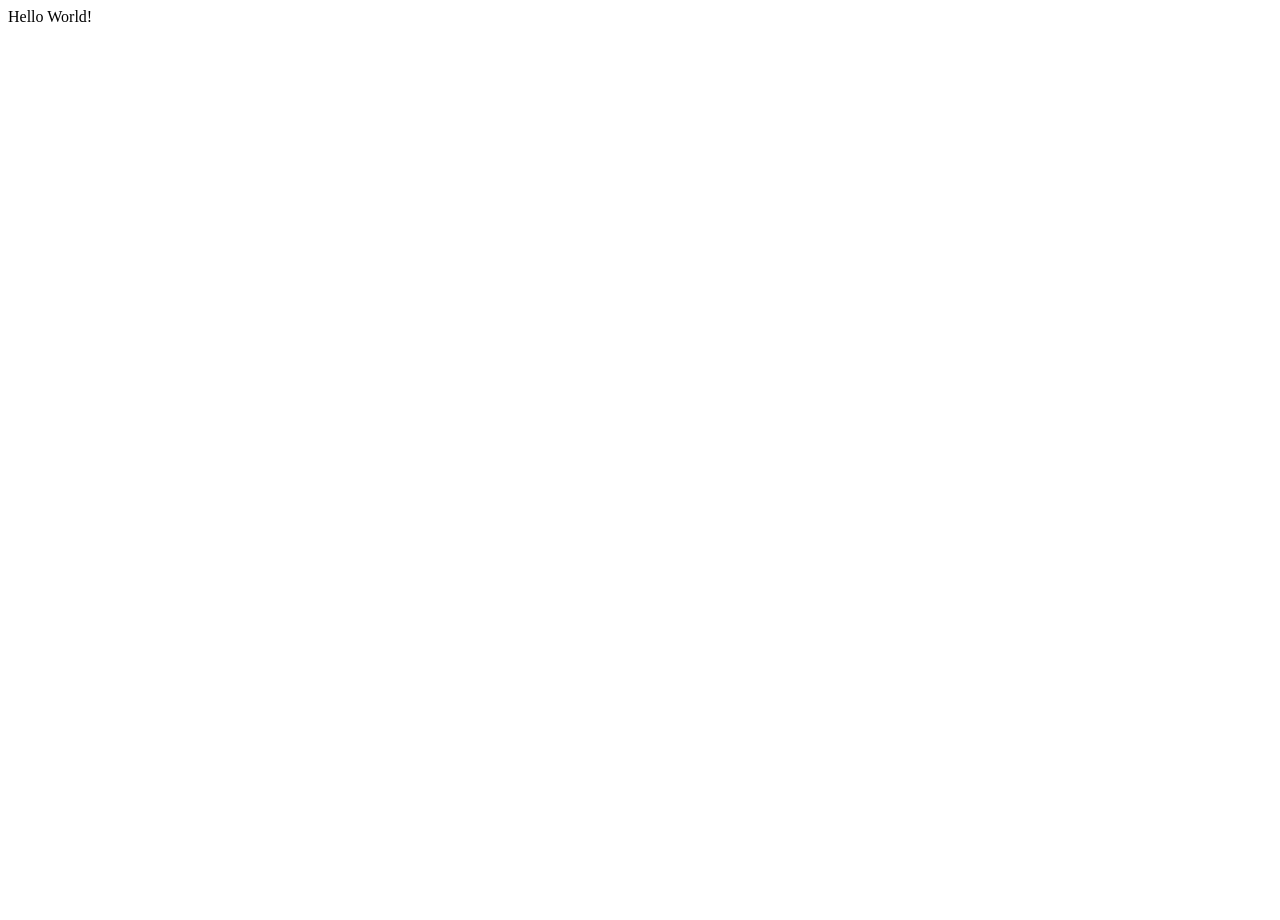
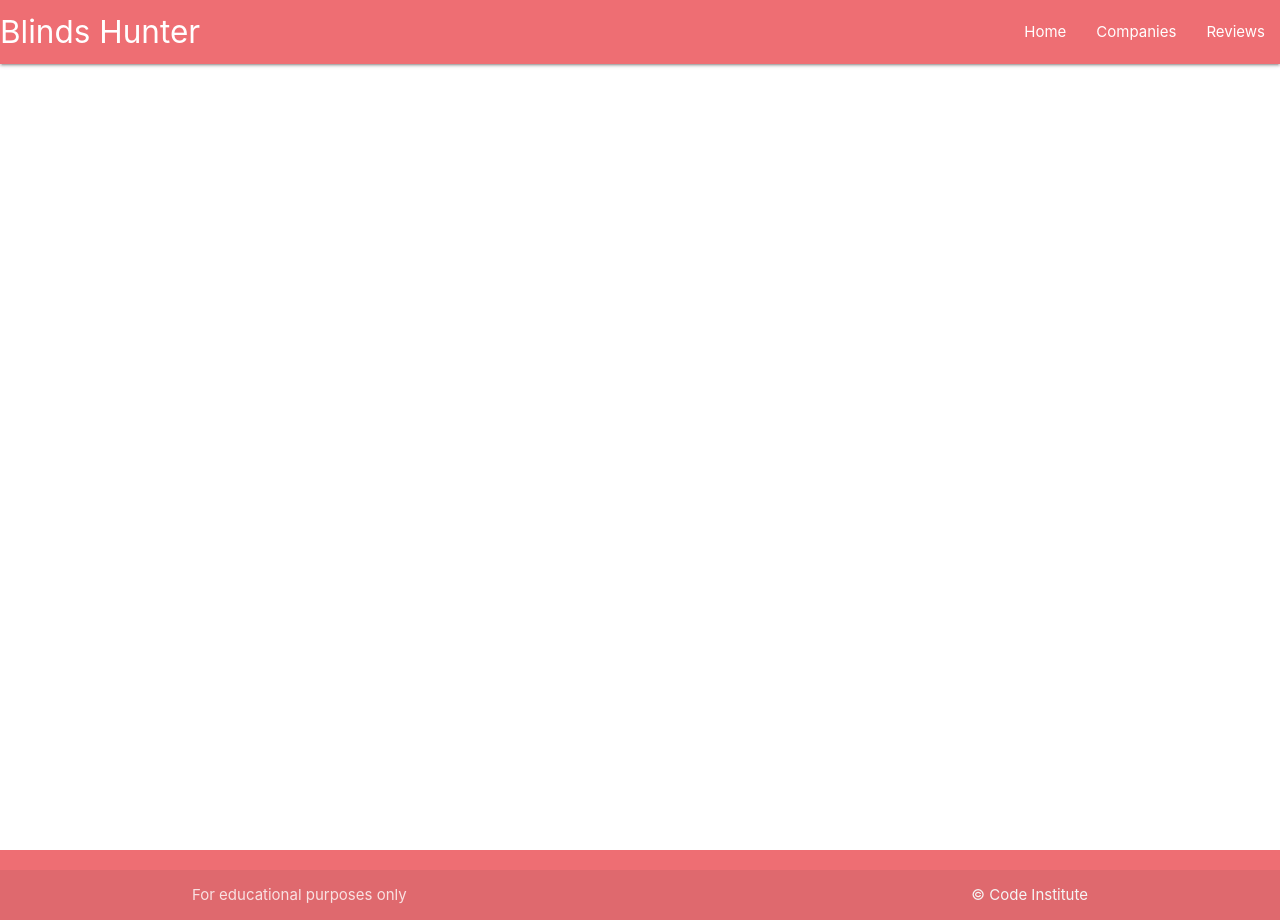
Before and after one commit to Seanl80/Blind-Hunter, a Flask app: page / in a window 1280 px wide. Before the commit the page is almost empty. Run offline with Flask 2, Linux system fonts and the light colour scheme.

Commit message:
nav, mainblock and footer added

```diff
--- a/blindshunter/templates/base.html
+++ b/blindshunter/templates/base.html
@@ -3,11 +3,49 @@
 <head>
     <meta charset="UTF-8">
     <meta name="viewport" content="width=device-width, initial-scale=1.0">
+    <link rel="stylesheet" href="https://cdnjs.cloudflare.com/ajax/libs/font-awesome/5.15.3/css/all.min.css" integrity="sha512-iBBXm8fW90+nuLcSKlbmrPcLa0OT92xO1BIsZ+ywDWZCvqsWgccV3gFoRBv0z+8dLJgyAHIhR35VZc2oM/gI1w==" crossorigin="anonymous" referrerpolicy="no-referrer" />
+    <link rel="stylesheet" href="https://cdnjs.cloudflare.com/ajax/libs/materialize/1.0.0/css/materialize.min.css" type="text/css">
+    <link rel="stylesheet" href="{{ url_for('static', filename='css/style.css') }}" type="text/css">
     <title>Blinds Hunter</title>
 </head>
 <body>
 
-    Hello World!
+    <header>
+        <nav>
+            <div class="nav-wrapper">
+              <a href="#!" class="brand-logo">Blinds Hunter</a>
+              <a href="#" data-target="mobile-demo" class="sidenav-trigger"><i class="fas fa-bars"></i></a>
+              <ul class="right hide-on-med-and-down">
+                <li><a href="{{ url_for('home') }}">Home</a></li>
+                <li><a href="">Companies</a></li>
+                <li><a href="">Reviews</a></li>
+              </ul>
+            </div>
+          </nav>
+
+          <ul class="sidenav" id="mobile-demo">
+            <li><a href="{{ url_for('home') }}">Home</a></li>
+            <li><a href="">Companies</a></li>
+            <li><a href="">Reviews</a></li>
+          </ul>
+    </header>
+
+    <main class="container">
+    {% block content %}
+    {% endblock %}
+    </main>
+
+    <footer class="page-footer">
+        <div class="footer-copyright">
+          <div class="container">
+          For educational purposes only
+          <a class="grey-text text-lighten-4 right" href="https://codeinstitute.net" target="blank">&copy; Code Institute</a>
+          </div>
+        </div>
+      </footer>
+
+    <script src="https://cdnjs.cloudflare.com/ajax/libs/materialize/1.0.0/js/materialize.min.js"></script>
+    <script src="{{ url_for('static', filename='js/script.js') }}"></script>
 
 </body>
 </html>
```
